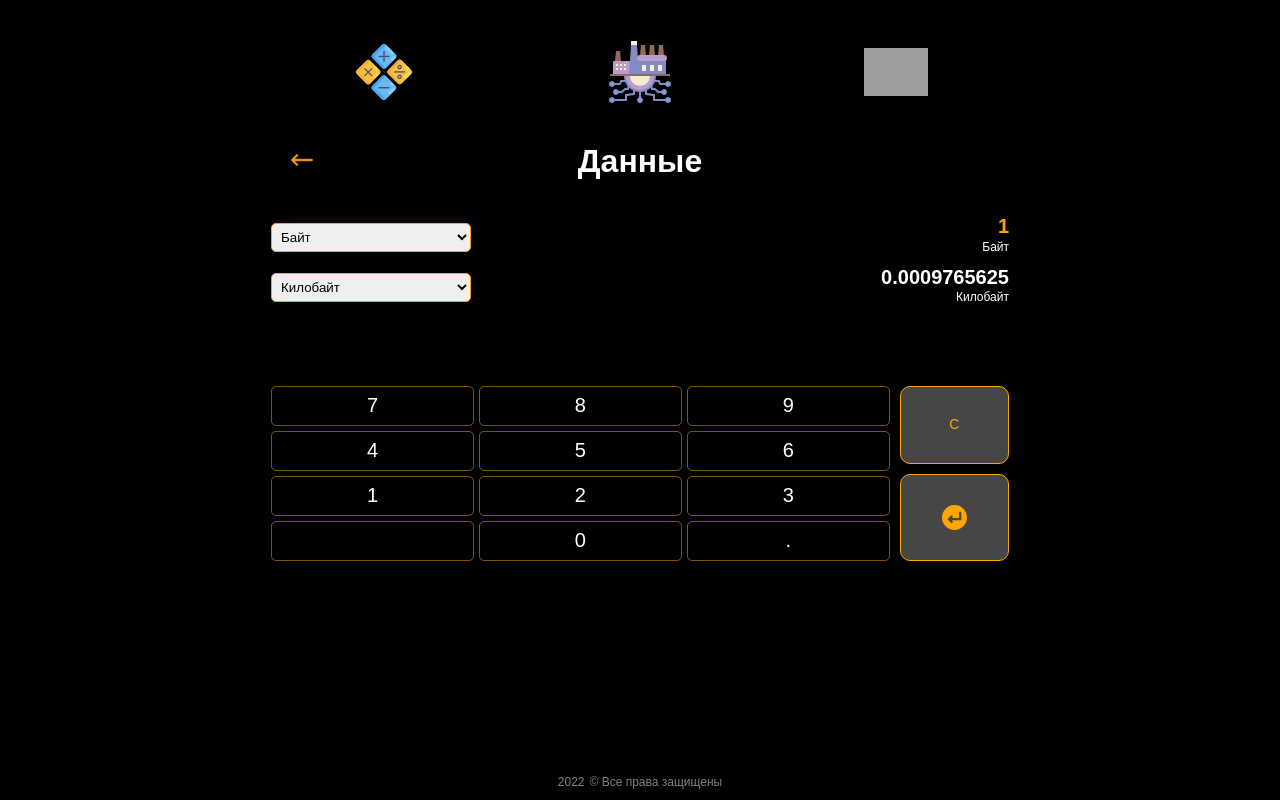
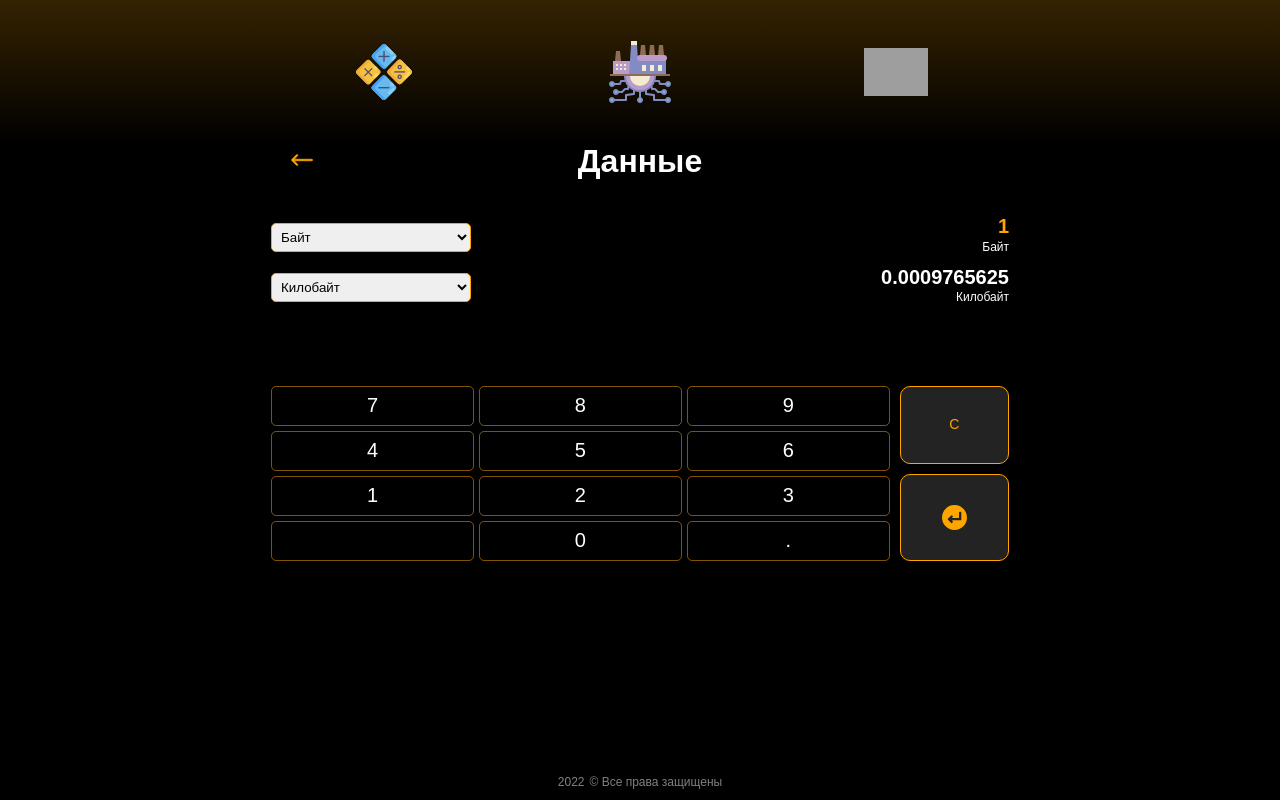
Before and after one commit to Yuri-Simonov/More_than_just_a_calculator, a React (Create React App) app: page /sections/digital_data in a window 1280 px wide. Built offline with nearby package versions, Linux system fonts and the light colour scheme; grey boxes are pictures that could not be loaded.

Commit message:
небольшие правки по визуалу

```diff
--- a/src/app/components/pages/sections/digital_data.jsx
+++ b/src/app/components/pages/sections/digital_data.jsx
@@ -22,7 +22,11 @@ const DigitalData = () => {
     const [secondResult, setSecondResult] = useState(1024);
     // Изменение значения в активном поле (которое имеет желтый цвет)
     const changeValue = (btnValue) => {
-        setFirstResult((prevState) => Number(prevState + btnValue));
+        if (btnValue === ".") {
+            setFirstResult((prevState) => Number(prevState + btnValue) + ".");
+        } else {
+            setFirstResult((prevState) => Number(prevState + btnValue));
+        }
     };
     // Вычисление значения для конвертации
     const calculation = (firstMeaseure, secondMeasure) => {
@@ -57,7 +61,6 @@ const DigitalData = () => {
 
     // Удаление последнего символа в активном поле
     const deleteLastResultSymbol = () => {
-        console.log(1);
         if (firstResult.length !== 0 && firstResult !== "0") {
             const slicedValue = String(firstResult).slice(0, -1);
             slicedValue.length === 0
--- a/src/app/scss/_vars.scss
+++ b/src/app/scss/_vars.scss
@@ -1,10 +1,13 @@
 // Colors
+
+$orange: orange;
+$orange-2: #ffa60080;
+$orange-3: #8b5b0360;
+
 $white: #fff;
 
 $gray: gray;
-$gray-2: #464646;
+$gray-2: #242323;
+$gray-3: linear-gradient(180deg, $orange-3 0%, black 100%);
 
 $black: #000;
-
-$orange: orange;
-$orange-2: #ffa60080;
--- a/src/app/scss/blocks/conversion.scss
+++ b/src/app/scss/blocks/conversion.scss
@@ -31,6 +31,9 @@
     &__result {
         font-weight: bold;
         font-size: 20px;
+        @media (max-width: 320px) {
+            font-size: 16px;
+        }
 
         &_active {
             color: $orange;
--- a/src/app/scss/blocks/footer.scss
+++ b/src/app/scss/blocks/footer.scss
@@ -1,6 +1,5 @@
 .footer {
     width: 100%;
-
     &__body {
         font-size: 12px;
         display: flex;
--- a/src/app/scss/blocks/header.scss
+++ b/src/app/scss/blocks/header.scss
@@ -1,5 +1,6 @@
 .header {
     width: 100%;
+    background: $gray-3;
     &__nav {
         padding: 40px 0;
         @media (max-width: 576px), (max-height: 440px) {
```
